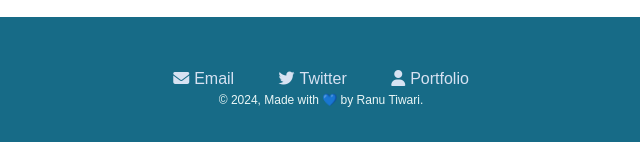
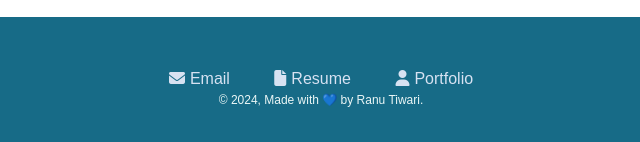
Before and after one commit to RanuTiwari/NavigationMenu, a plain HTML site: page index.html in a window 1280 px wide. Shown: the part 6807-6949 px from the top of the page, 319-959 px from the left. Drawn offline with nearby package versions, Linux system fonts and the light colour scheme.

Commit message:
Update index.html

```diff
--- a/index.html
+++ b/index.html
@@ -135,7 +135,7 @@
 
 <div class="bottom-container">
     <a class="footer-link" href="mailto:ranutiwari5757@gmail.com"><i class="fas fa-envelope"></i>Email</a>
-    <a class="footer-link" href="https://twitter.com/Ranu Tiwari"><i class="fa-brands fa-twitter"></i>Twitter</a>
+    <a class="footer-link" href="https://drive.google.com/file/d/1OhQeRnoe0gEl4GChYRn5cRDsUj7fPdXd/view?usp=drivesdk"><i class="fa-solid fa-file"></i>Resume</a>
     <a class="footer-link" href="https://ranutiwarigithub.io/My-UX-Portfolio"><i class="fa-solid fa-user"></i>Portfolio</a>
     <br>
     <p class="copyright">© 2024, Made with 💙 by Ranu Tiwari.</p>
```
